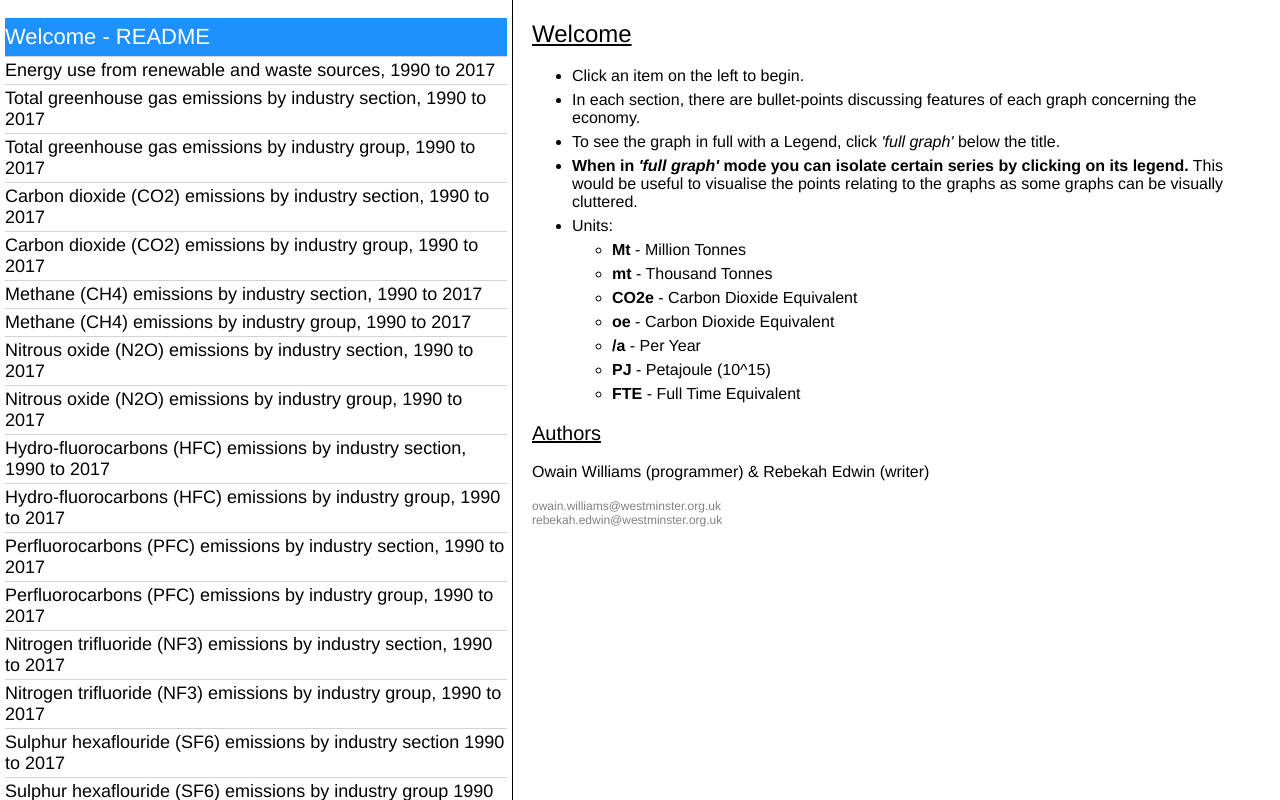
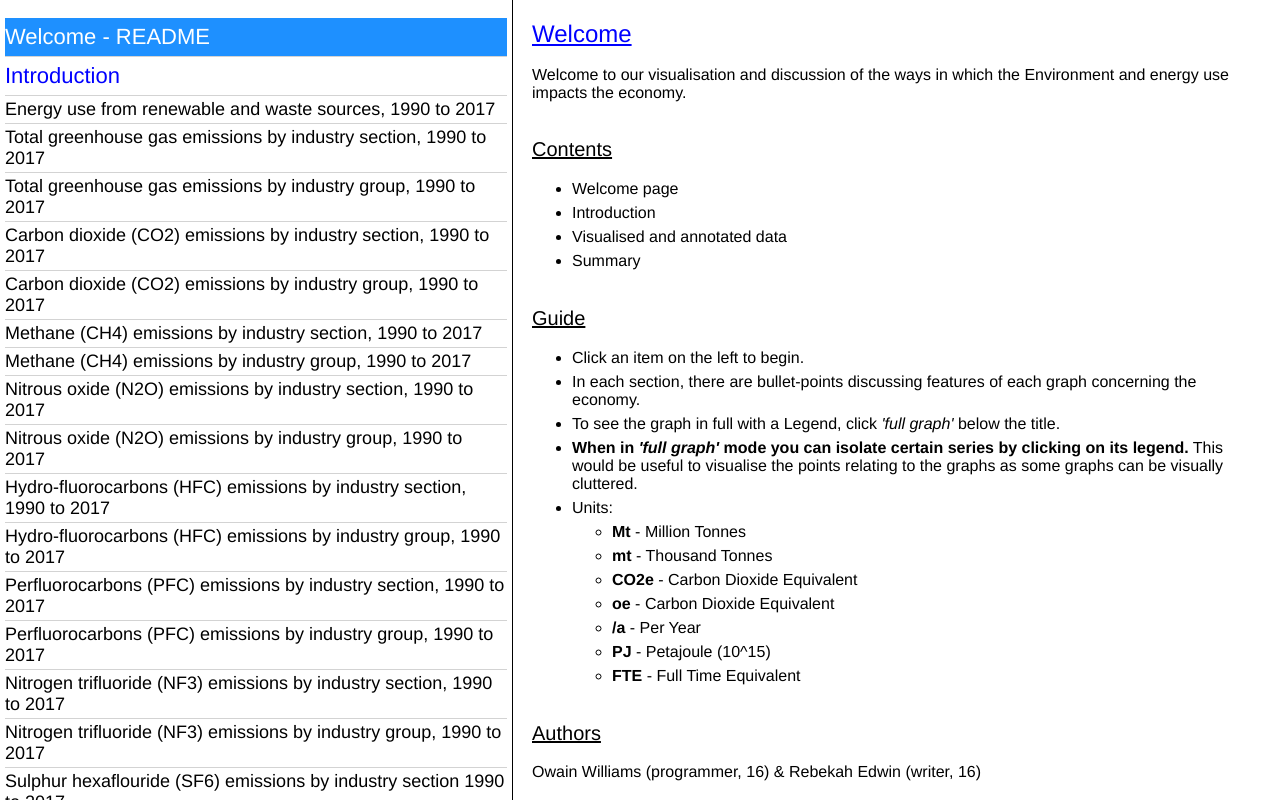
Before and after one commit to TH3RMIT3/BofEComp, a plain HTML site: page index.html in a window 1280 px wide. Drawn offline with nearby package versions, Linux system fonts and the light colour scheme.

Commit message:
added intro and summary page

```diff
--- a/index.html
+++ b/index.html
@@ -11,7 +11,8 @@
 <body>
   <div class="split left">
     <ul id="tables">
-      <li id="li0" onclick="displayTableInfo(this)">Welcome - README</li>
+      <li value="1" class="maintab ontop" id="li0" onclick="displayTableInfo(this)">Welcome - README</li>
+      <li value="3" class="maintab" id="li1" onclick="displayTableInfo(this)">Introduction</li>
     </ul>
   </div>
   <div class="split right">
--- a/js/insertTables.js
+++ b/js/insertTables.js
@@ -2,15 +2,25 @@ var data = JSON.parse(data);
 let table_keys = Object.keys(data);
 var lis = []
 lis.push(document.getElementById("li0"))
+lis.push(document.getElementById("li1"))
 for (i = 0; i < table_keys.length; i++) {
   var ul = document.getElementById("tables");
   var li = document.createElement("li");
   li.appendChild(document.createTextNode(table_keys[i]));
-  li.setAttribute("id", `li${i+1}`);
+  li.setAttribute("id", `li${i+2}`);
   li.setAttribute("onclick", "displayTableInfo(this)")
   ul.appendChild(li);
   lis.push(li)
 }
+var ul = document.getElementById("tables");
+var li = document.createElement("li");
+li.appendChild(document.createTextNode("Summary"));
+li.setAttribute("id", `li${lis.length}`);
+li.setAttribute("class", "maintab")
+li.setAttribute("value", "2")
+li.setAttribute("onclick", "displayTableInfo(this)")
+ul.appendChild(li);
+lis.push(li)
 
 function simple_chart_data(index) {
   let tables = Object.keys(data);
@@ -77,7 +87,7 @@ function simple_chart_data(index) {
 function displayTableInfo(element) {
   let index = element.id.substring(2)
   for (i = 0; i < lis.length; i++) {
-    if (lis[i].id === "li0") {
+    if (lis[i].value) {
       lis[i].style.color = 'blue';
       lis[i].style.backgroundColor = 'white';
     } else {
@@ -87,10 +97,21 @@ function displayTableInfo(element) {
   }
   element.style.color = 'white';
   element.style.backgroundColor = 'dodgerblue';
-  if (element.id === "li0") {
-    document.getElementById("small-graph").innerHTML = ""
-    document.getElementById("title").innerHTML = "Welcome"
+  console.log(element.value);
+  if (element.value === 1) {
+    document.getElementById("small-graph").innerHTML = "";
+    document.getElementById("title").innerHTML = "Welcome";
     document.getElementById("data-body").innerHTML = `
+    <br>
+    Welcome to our visualisation and discussion of the ways in which the Environment and energy use impacts the economy.
+    <br><br><br><a class="subtitle">Contents</a><br>
+    <ul>
+    <li class="guide-li">Welcome page</li>
+    <li class="guide-li">Introduction</li>
+    <li class="guide-li">Visualised and annotated data</li>
+    <li class="guide-li">Summary</li>
+    </ul>
+    <br><a class="subtitle">Guide</a><br>
     <ul>
     <li class="guide-li">Click an item on the left to begin.</li>
     <li class="guide-li">In each section, there are bullet-points discussing
@@ -109,10 +130,31 @@ function displayTableInfo(element) {
     <li class="guide-li"><b>FTE</b> - Full Time Equivalent</li>
     </ul>
     </ul>
-    <a id="authors">Authors</a><br><br>
-    Owain Williams (programmer) & Rebekah Edwin (writer)<br><br>
+    <br><a class="subtitle">Authors</a><br><br>
+    Owain Williams (programmer, 16) & Rebekah Edwin (writer, 16)<br><br>
     <a class="contact">owain.williams@westminster.org.uk</a><br>
     <a class="contact">rebekah.edwin@westminster.org.uk</a>
+    `;
+  } else if (element.value === 2) {
+    document.getElementById("small-graph").innerHTML = "";
+    document.getElementById("title").innerHTML = "Summary";
+    document.getElementById("data-body").innerHTML = ``;
+  } else if (element.value === 3) {
+    document.getElementById("small-graph").innerHTML = "";
+    document.getElementById("title").innerHTML = "Introduction";
+    document.getElementById("data-body").innerHTML = `
+    <br>In the following graphs I have chosen to display the data with a logarithmic
+    y-axis so that I could fit in all the dataset onto a rather small graph
+    compared to the sheer number of datapoints. <b>When a 'general negative/positive
+    time correlation is mentioned' this often means that there is a very steep gradient
+    which does not show as well on a logarithmic scale.</b>
+    <br><br><br><a class="subtitle">Programming</a>
+    <br><br>All datasets were taken
+    from the attached excel spreadsheets and (after being converted to a .db file, then to a .json file using python)
+    were displayed using <a href="https://www.chartjs.org">chart.js</a>.<br> If the code is checked, there are no comments
+    at the time of publishing due to a short production time and as I was working alone;
+    however, I would be happy to type up my method.<br>
+    The puclic github.com repo is attached <a href="https://github.com/TH3RMIT3/BofEComp">here</a>.
     `;
   } else {
     let tinx = index-1;
--- a/style/index_page_style.css
+++ b/style/index_page_style.css
@@ -41,13 +41,16 @@ li {
             user-select: none;
 }
 
-#li0 {
-  border-top: none;
+.maintab {
   padding-top: 6px;
   padding-bottom: 6px;
   font-size: 22;
   background-color:dodgerblue;
   color:white;
+}
+
+.ontop {
+  border-top: none;
 }
 
 #data-pane {
@@ -57,13 +60,14 @@ li {
 #title {
   font-size: 24px;
   text-decoration: underline;
+  color: blue;
 }
 
 .guide-li {
   border-top: none;
 }
 
-#authors {
+.subtitle {
   font-size: 20px;
   text-decoration: underline;
 }
```
